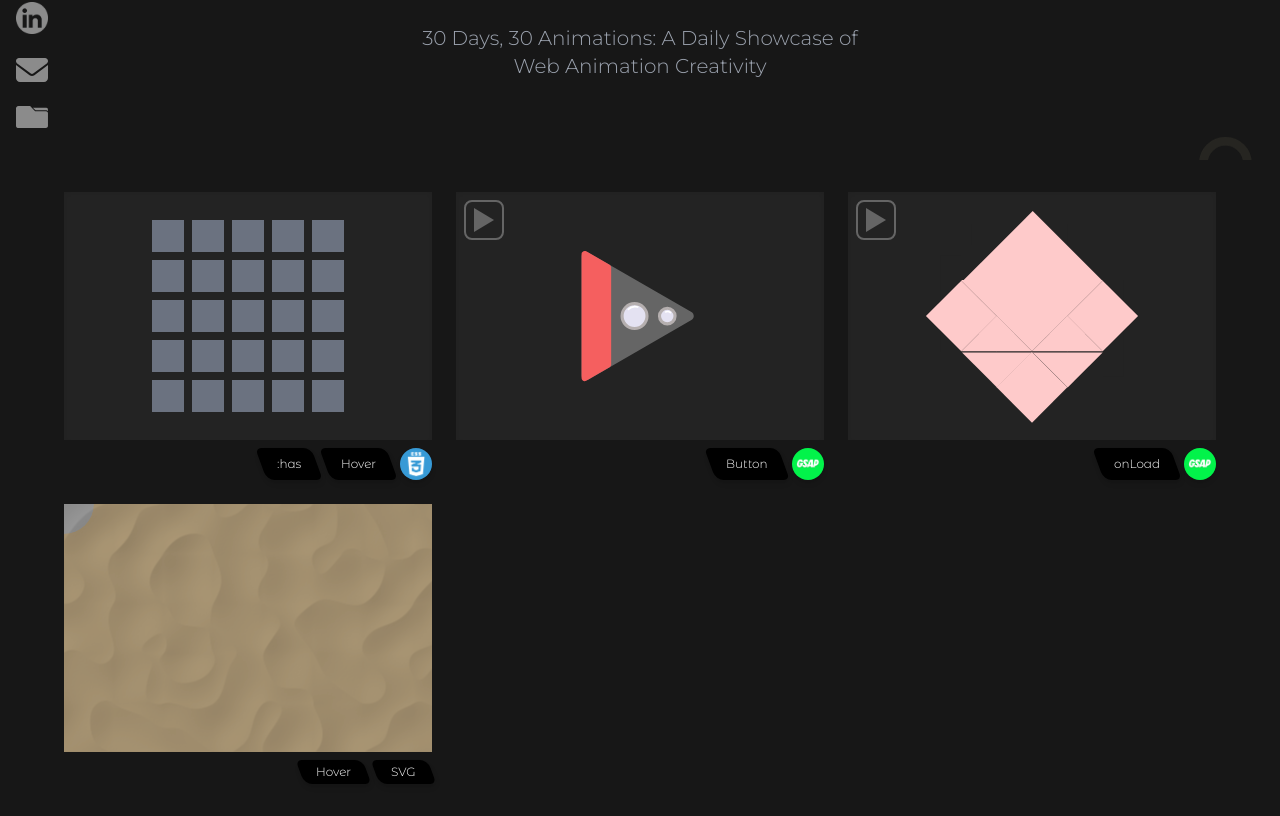
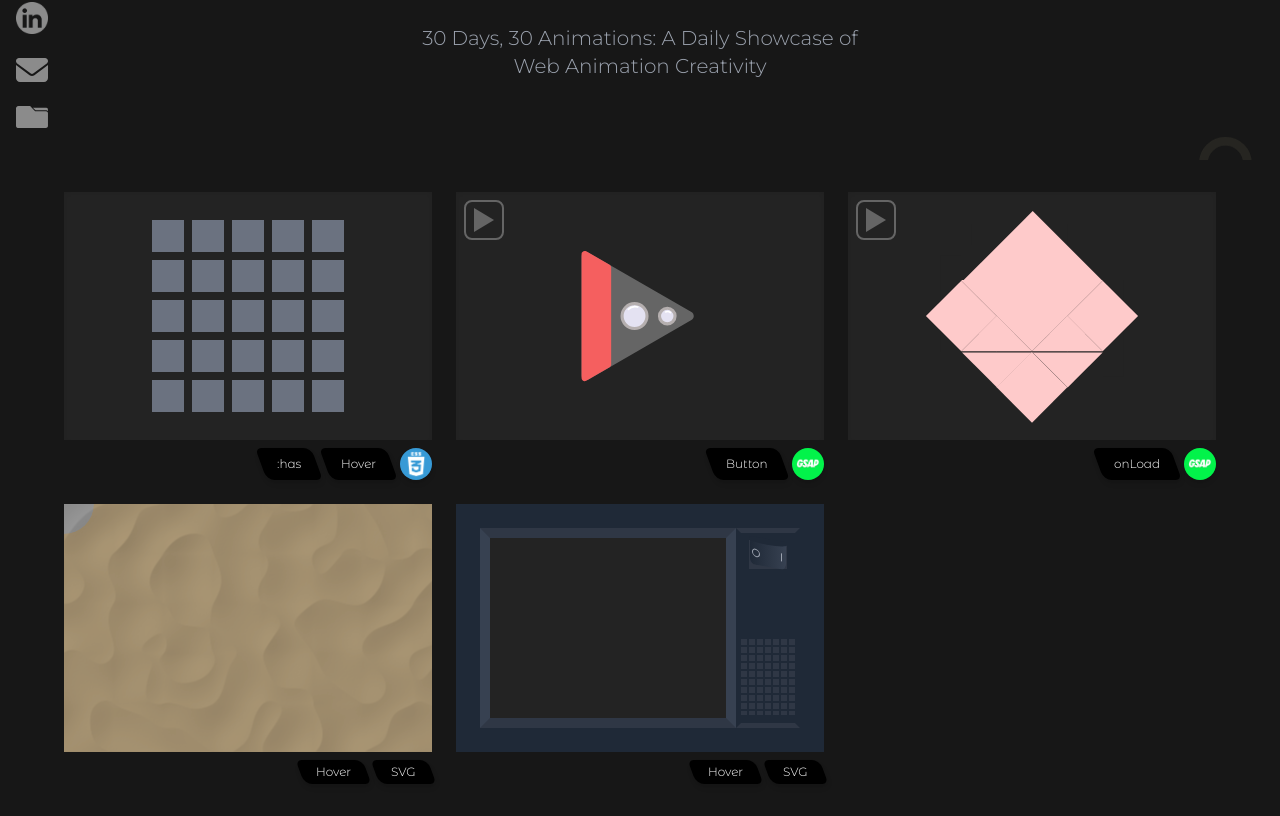
Before and after one commit to mlee2197/motion-script, a Next.js app: page / in a window 1280 px wide. Shown: the part 640-1456 px from the top of the page. Built offline with nearby package versions, Linux system fonts and the light colour scheme; a web font is replaced by a local one.

Commit message:
create CRT animation

```diff
--- /dev/null
+++ b/src/app/animations/Crt.tsx
@@ -0,0 +1,72 @@
+"use client";
+import React, { useState, useEffect } from "react";
+import ClickSound from "@/assets/switch_compressed.mp3";
+
+const Crt = () => {
+  const [on, setOn] = useState(false);
+  const [audio, setAudio] = useState<HTMLAudioElement | null>(null);
+
+  useEffect(() => {
+    const audioObj = new Audio(ClickSound);
+    setAudio(audioObj);
+
+    return () => {
+      audioObj.pause();
+      audioObj.src = '';
+    };
+  }, []);
+
+  const toggleTv = () => {
+    if (audio) {
+      audio.currentTime = 0; // Reset the audio to the beginning
+      audio.play();
+    }
+    setOn(!on);
+  };
+
+  return (
+    <div className="animation-container">
+      <div className="grid grid-cols-10 w-full max-w-[420px] mx-auto h-full border-[24px] border-gray-800">
+        <div className="col-span-8 border-[10px] border-x-gray-700 border-y-gray-750">
+          {
+            on && (
+              <svg width="100%" height="100%" xmlns="http://www.w3.org/2000/svg" className=" rounded-[40%/10%]">
+                <filter id="turbulence" width="110%" height="110%">
+                  <feTurbulence baseFrequency="0.40" type="fractalNoise">
+                    <animate
+                      attributeName="seed"
+                      from="0"
+                      to="100"
+                      dur="3.5s"
+                      repeatCount="indefinite"
+                    />
+                  </feTurbulence>
+                </filter>
+                <rect width="100%" height="100%" filter="url(#turbulence)" />
+              </svg>
+            )
+          }
+        </div>
+        <div className="col-span-2 flex flex-col h-full border-[5px] border-x-gray-800 border-y-gray-750 bg-gray-800 box-border">
+          <div className="relative top-3 w-[calc(100%-16px)] max-w-[40px] h-6 mx-auto bg-gray-750" onClick={toggleTv}>
+            <div className="switch" style={{ transform: on ? 'skewY(-10deg)' : 'skewY(10deg)' }}>
+              <span className="absolute top-1/2 -translate-y-1/2 left-[2px] w-2 h-2 rounded-full border border-gray-400 skew-y-12 pointer-events-none" />
+              <span className="absolute top-1/2 -translate-y-1/2 right-[4px] w-[1px] h-2 bg-gray-400 -skew-y-12">
+              </span>
+            </div>
+          </div>
+          <svg width="100%" height="40%" xmlns="http://www.w3.org/2000/svg" className="relative bottom-2 mt-auto">
+            <defs>
+              <pattern id="tilePattern" x="0" y="0" width="8" height="8" patternUnits="userSpaceOnUse">
+                <rect width="6" height="6" fill="#2F3745" />
+              </pattern>
+            </defs>
+            <rect width="100%" height="100%" fill="url(#tilePattern)" />
+          </svg>
+        </div>
+      </div>
+    </div>
+  );
+};
+
+export default Crt;
--- a/src/app/globals.css
+++ b/src/app/globals.css
@@ -161,4 +161,21 @@ body {
       box-shadow: 0 0 10px 0 rgba(0, 255, 255, 0.5);
     }
   }
+
+  .switch {
+    @apply absolute -top-[2px] left-0 w-full max-w-[40px] h-full border-x border-x-gray-750 rounded-b-[6px] bg-gradient-to-r from-gray-800 to-gray-700;
+
+    &:before {
+      @apply [content:""] absolute -top-1 left-1/2 -translate-x-1/2 w-[105%] h-1/4 rounded-b-[50%] bg-gray-800;
+      /* content: "";
+      position: absolute;
+      top: 0%;
+      left: 50%;
+      transform: translateX(-50%);
+      width: 100%;
+      height: 25%;
+      border-radius: 0 0 50% 50%;
+      background-color: red; */
+    }
+  }
 }
--- a/src/app/page.tsx
+++ b/src/app/page.tsx
@@ -9,6 +9,7 @@ import Footer from "@/components/Footer";
 import PlayRestart from "./animations/PlayRestart";
 import OrigamiHeart from "./animations/OrigamiHeart";
 import Desert from "./animations/Desert";
+import Crt from "./animations/Crt";
 
 export default function Home() {
   return (
@@ -59,6 +60,9 @@ export default function Home() {
           <Card tags={[CSS_PROPERTY_CATEGORIES.hover, COMPONENT_CATEGORIES.svg]}>
             <Desert />
           </Card>
+          <Card tags={[CSS_PROPERTY_CATEGORIES.hover, COMPONENT_CATEGORIES.svg]}>
+            <Crt />
+          </Card>
         </div>
       </main>
       <Footer />
--- a/tailwind.config.ts
+++ b/tailwind.config.ts
@@ -11,6 +11,7 @@ const config: Config = {
       colors: {
         background: "var(--background)",
         foreground: "var(--foreground)",
+        "gray-750": "#2f3745",
       },
       animation: {
         fadeIn: "fadeIn 1s ease-in-out",
```
